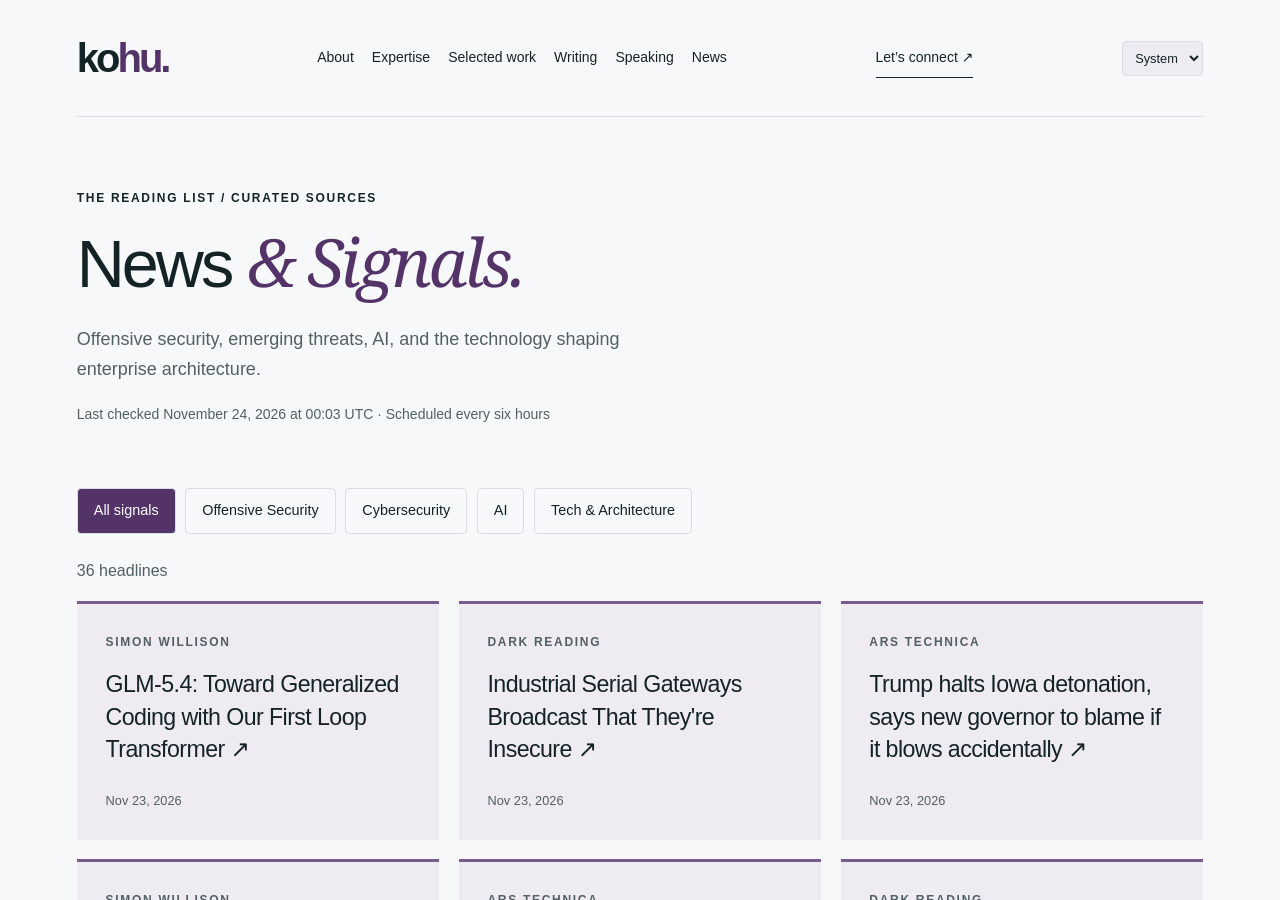
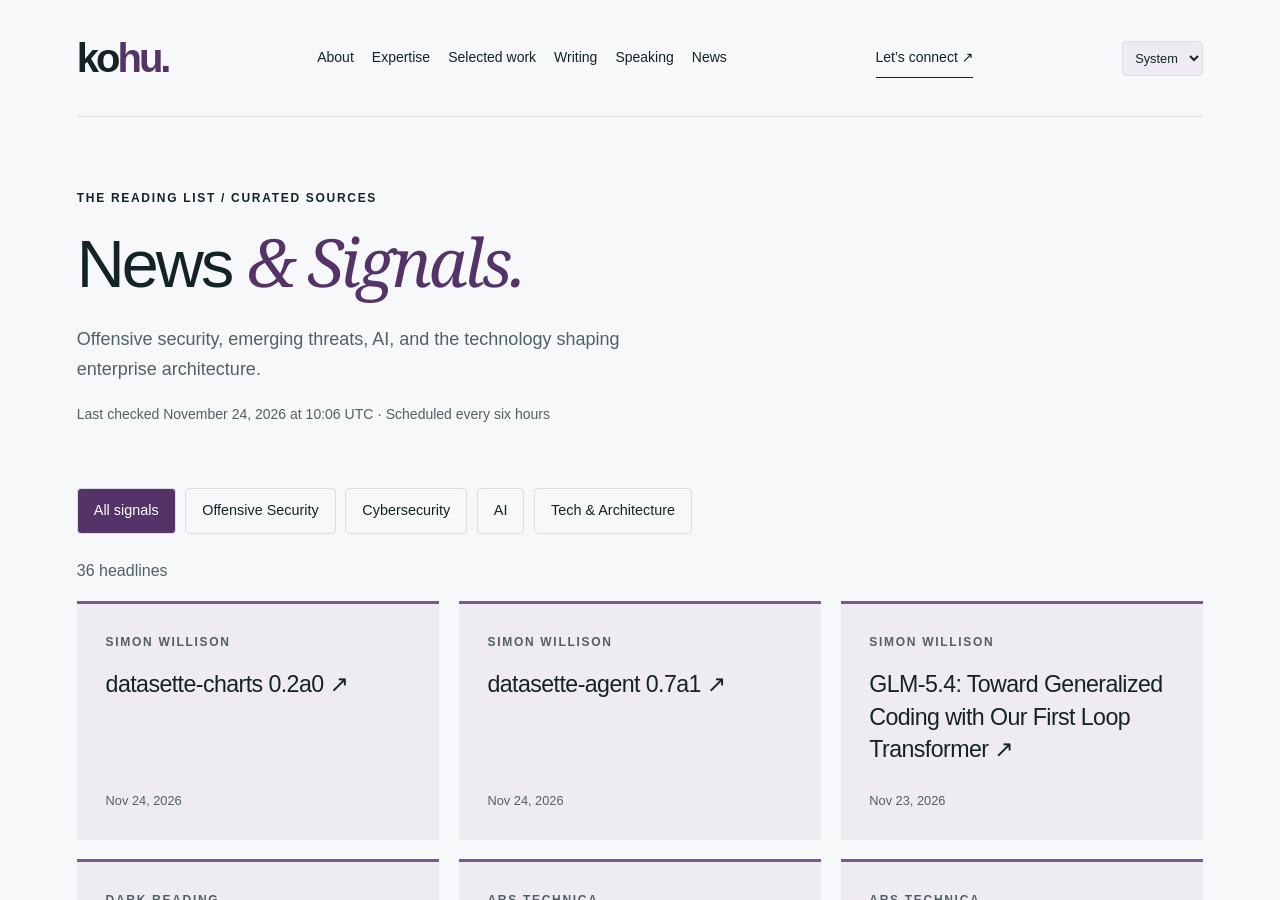
Before and after one commit to hntk/hntk.github.io, a Jekyll site: the page built from news/index.html, in a window 1280 px wide and 900 px high. Built offline with Jekyll 4.4.1, drawn with Linux system fonts in a browser that asks for light colours; part of the change alters nothing that is shown; some of the changed text lies outside the part shown.

Commit message:
Refresh News and Signals

```diff
--- a/_data/news.json
+++ b/_data/news.json
@@ -1,6 +1,22 @@
 {
-  "updated": "2026-11-24T00:03:56.036454+00:00",
+  "updated": "2026-11-24T10:06:16.870837+00:00",
   "items": [
+    {
+      "title": "datasette-charts 0.2a0",
+      "url": "https://simonwillison.net/2026/Nov/24/datasette-charts/",
+      "published": "2026-11-24T04:24:29+00:00",
+      "source": "Simon Willison",
+      "source_id": "simon-willison",
+      "category": "ai"
+    },
+    {
+      "title": "datasette-agent 0.7a1",
+      "url": "https://simonwillison.net/2026/Nov/24/datasette-agent/",
+      "published": "2026-11-24T03:45:57+00:00",
+      "source": "Simon Willison",
+      "source_id": "simon-willison",
+      "category": "ai"
+    },
     {
       "title": "GLM-5.4: Toward Generalized Coding with Our First Loop Transformer",
       "url": "https://simonwillison.net/2026/Nov/23/glm-54/",
@@ -24,14 +40,6 @@
       "source": "Ars Technica",
       "source_id": "ars-technica",
       "category": "tech-architecture"
-    },
-    {
-      "title": "Ladybird's first alpha release",
-      "url": "https://simonwillison.net/2026/Nov/23/ladybird/",
-      "published": "2026-11-23T21:46:35+00:00",
-      "source": "Simon Willison",
-      "source_id": "simon-willison",
-      "category": "ai"
     },
     {
       "title": "States sue SpaceX to stop Grok from generating child sex images, revenge porn",
@@ -128,14 +136,6 @@
       "source": "WIRED Security",
       "source_id": "wired",
       "category": "cybersecurity"
-    },
-    {
-      "title": "datasette-charts 0.1a0",
-      "url": "https://simonwillison.net/2026/Nov/23/datasette-charts/",
-      "published": "2026-11-23T00:37:20+00:00",
-      "source": "Simon Willison",
-      "source_id": "simon-willison",
-      "category": "ai"
     },
     {
       "title": "How to build and maintain an agentic evaluation",
@@ -295,79 +295,79 @@
       "id": "ars-technica",
       "name": "Ars Technica",
       "status": "ok",
-      "last_success": "2026-11-24T00:03:56.036454+00:00"
+      "last_success": "2026-11-24T10:06:16.870837+00:00"
     },
     {
       "id": "bleepingcomputer",
       "name": "BleepingComputer",
       "status": "ok",
-      "last_success": "2026-11-24T00:03:56.036454+00:00"
+      "last_success": "2026-11-24T10:06:16.870837+00:00"
     },
     {
       "id": "cloudflare",
       "name": "Cloudflare",
       "status": "ok",
-      "last_success": "2026-11-24T00:03:56.036454+00:00"
+      "last_success": "2026-11-24T10:06:16.870837+00:00"
     },
     {
       "id": "dark-reading",
       "name": "Dark Reading",
       "status": "ok",
-      "last_success": "2026-11-24T00:03:56.036454+00:00"
+      "last_success": "2026-11-24T10:06:16.870837+00:00"
     },
     {
       "id": "hugging-face",
       "name": "Hugging Face",
       "status": "ok",
-      "last_success": "2026-11-24T00:03:56.036454+00:00"
+      "last_success": "2026-11-24T10:06:16.870837+00:00"
     },
     {
       "id": "microsoft-research",
       "name": "Microsoft Research",
       "status": "ok",
-      "last_success": "2026-11-24T00:03:56.036454+00:00"
+      "last_success": "2026-11-24T10:06:16.870837+00:00"
     },
     {
       "id": "nvidia",
       "name": "NVIDIA",
       "status": "ok",
-      "last_success": "2026-11-24T00:03:56.036454+00:00"
+      "last_success": "2026-11-24T10:06:16.870837+00:00"
     },
     {
       "id": "portswigger",
       "name": "PortSwigger Research",
       "status": "ok",
-      "last_success": "2026-11-24T00:03:56.036454+00:00"
+      "last_success": "2026-11-24T10:06:16.870837+00:00"
     },
     {
       "id": "schneier",
       "name": "Schneier on Security",
       "status": "ok",
-      "last_success": "2026-11-24T00:03:56.036454+00:00"
+      "last_success": "2026-11-24T10:06:16.870837+00:00"
     },
     {
       "id": "simon-willison",
       "name": "Simon Willison",
       "status": "ok",
-      "last_success": "2026-11-24T00:03:56.036454+00:00"
+      "last_success": "2026-11-24T10:06:16.870837+00:00"
     },
     {
       "id": "specterops",
       "name": "SpecterOps",
       "status": "ok",
-      "last_success": "2026-11-24T00:03:56.036454+00:00"
+      "last_success": "2026-11-24T10:06:16.870837+00:00"
     },
     {
       "id": "trail-of-bits",
       "name": "Trail of Bits",
       "status": "ok",
-      "last_success": "2026-11-24T00:03:56.036454+00:00"
+      "last_success": "2026-11-24T10:06:16.870837+00:00"
     },
     {
       "id": "wired",
       "name": "WIRED Security",
       "status": "ok",
-      "last_success": "2026-11-24T00:03:56.036454+00:00"
+      "last_success": "2026-11-24T10:06:16.870837+00:00"
     }
   ]
 }
```
